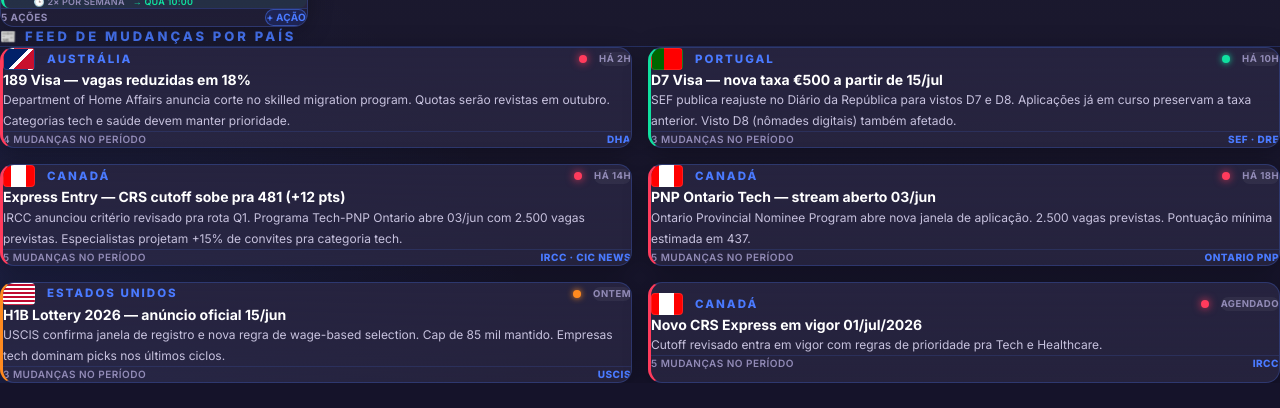
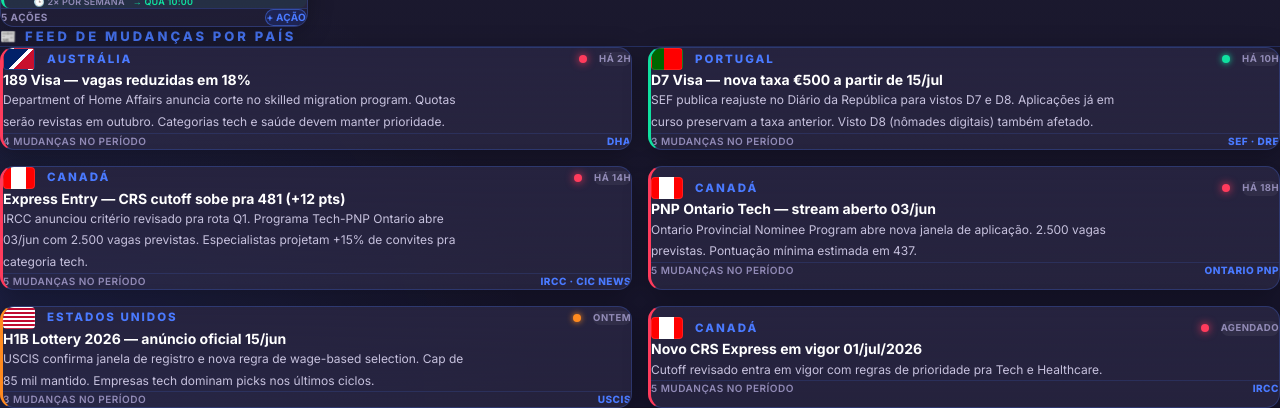
Before and after one commit to hzfarahwisehub-sketch/watch-tower, a Next.js app: page / in a window 1280 px wide. Shown: the part 1049-1457 px from the top of the page. Before the commit the page ends 1432 px from the top, so only its background shows below. Built offline with nearby package versions, Linux system fonts and the light colour scheme.

Commit message:
fix(feed): max-width 62ch na descricao + 55ch no titulo (largura confortavel em telas largas)

```diff
--- a/src/components/Feed.tsx
+++ b/src/components/Feed.tsx
@@ -57,6 +57,7 @@ export function Feed({ countries, onSelect }: { countries: Country[]; onSelect:
                 color: "var(--text)",
                 overflowWrap: "anywhere",
                 wordBreak: "break-word",
+                maxWidth: "55ch",
               }}
             >
               {it.title}
@@ -67,7 +68,8 @@ export function Feed({ countries, onSelect }: { countries: Country[]; onSelect:
                 color: "var(--text-2)",
                 overflowWrap: "anywhere",
                 wordBreak: "break-word",
-                lineHeight: 1.75,
+                lineHeight: 1.8,
+                maxWidth: "62ch",
               }}
             >
               {it.desc}
```
